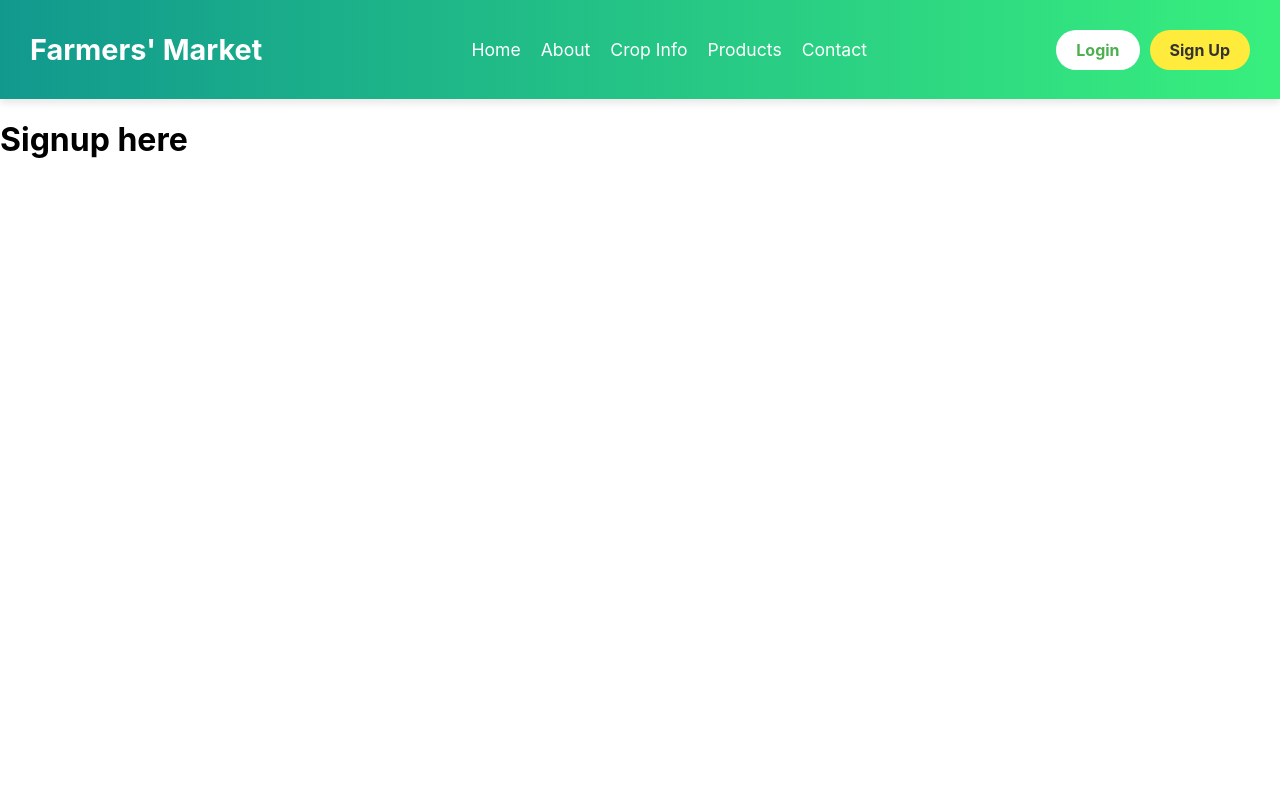
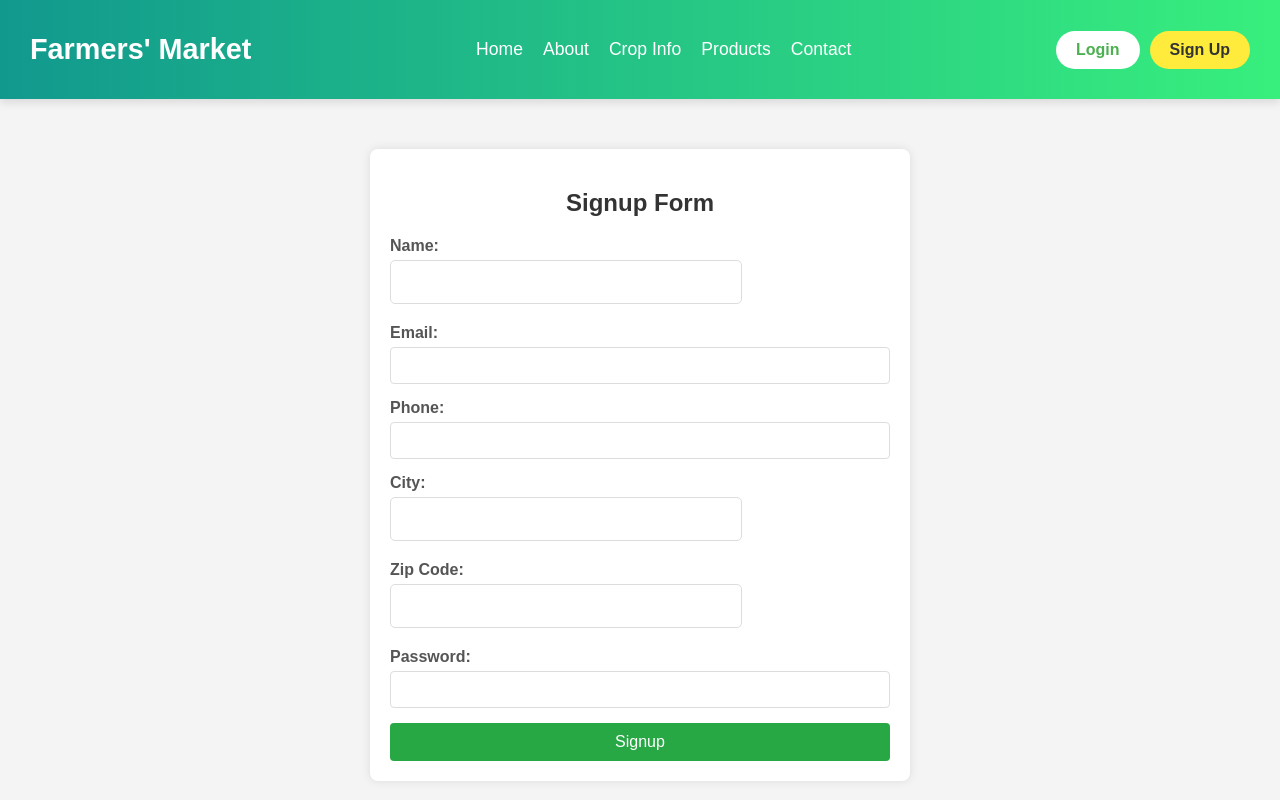
Before and after one commit to PriyankarLavate2005/FarmersMarket, a React (Create React App) app: page /signup in a window 1280 px wide. Shown: the top 800 px of the page. Built offline with nearby package versions, Linux system fonts and the light colour scheme.

Commit message:
Signup Page added

```diff
--- a/package.json
+++ b/package.json
@@ -4,11 +4,10 @@
   "private": true,
   "dependencies": {
     "axios": "^1.7.9",
-    "cra-template": "1.2.0",
     "react": "^19.0.0",
     "react-dom": "^19.0.0",
     "react-router-dom": "^7.0.2",
-    "react-scripts": "5.0.1"
+    "react-scripts": "^5.0.1"
   },
   "scripts": {
     "start": "react-scripts start",
--- /dev/null
+++ b/src/pages/Signup.css
@@ -0,0 +1,54 @@
+body {
+    font-family: 'Arial', sans-serif;
+    background-color: #f4f4f4;
+    margin: 0;
+    padding: 0;
+  }
+
+  .signup-container {
+    width: 100%;
+    max-width: 500px;
+    margin: 50px auto;
+    padding: 20px;
+    background-color: #fff;
+    box-shadow: 0 0 10px rgba(0, 0, 0, 0.1);
+    border-radius: 8px;
+  }
+
+  .signup-container h2 {
+    text-align: center;
+    margin-bottom: 20px;
+    color: #333;
+  }
+
+  .signup-container form {
+    display: flex;
+    flex-direction: column;
+  }
+
+  .signup-container label {
+    margin-bottom: 5px;
+    font-weight: bold;
+    color: #555;
+  }
+
+  .signup-container input {
+    margin-bottom: 15px;
+    padding: 10px;
+    border: 1px solid #ddd;
+    border-radius: 4px;
+  }
+
+  .signup-container button {
+    padding: 10px 20px;
+    background-color: #28a745;
+    border: none;
+    color: white;
+    border-radius: 4px;
+    cursor: pointer;
+    font-size: 16px;
+  }
+
+  .signup-container button:hover {
+    background-color: #218838;
+  }
--- a/src/pages/Signup.js
+++ b/src/pages/Signup.js
@@ -1,8 +1,101 @@
-function Signup(){
-    return(
-        <>
-        <h1>Signup here</h1>
-        </>
-    )
-}
-export default Signup
+import React, { useState } from 'react';
+import './Signup.css';
+
+const Signup = () => {
+  const [formData, setFormData] = useState({
+    name: '',
+    email: '',
+    phone: '',
+    city: '',
+    zip: '',
+    password: ''
+  });
+
+  const handleChange = (e) => {
+    const { name, value } = e.target;
+    setFormData({ ...formData, [name]: value });
+  };
+
+  const handleSubmit = async (e) => {
+    e.preventDefault();
+    try {
+      const response = await fetch('http://localhost:5000/signup', {
+        method: 'POST',
+        headers: {
+          'Content-Type': 'application/json'
+        },
+        body: JSON.stringify(formData)
+      });
+      const result = await response.json();
+      alert(result);
+    } catch (error) {
+      console.error('Error:', error);
+      alert('An error occurred.');
+    }
+  };
+
+  return (
+    <div className="signup-container">
+      <h2>Signup Form</h2>
+      <form onSubmit={handleSubmit}>
+        <label htmlFor="name">Name:</label>
+        <input
+          type="text"
+          id="name"
+          name="name"
+          value={formData.name}
+          onChange={handleChange}
+          required
+        />
+        <label htmlFor="email">Email:</label>
+        <input
+          type="email"
+          id="email"
+          name="email"
+          value={formData.email}
+          onChange={handleChange}
+          required
+        />
+        <label htmlFor="phone">Phone:</label>
+        <input
+          type="tel"
+          id="phone"
+          name="phone"
+          value={formData.phone}
+          onChange={handleChange}
+          required
+        />
+        <label htmlFor="city">City:</label>
+        <input
+          type="text"
+          id="city"
+          name="city"
+          value={formData.city}
+          onChange={handleChange}
+          required
+        />
+        <label htmlFor="zip">Zip Code:</label>
+        <input
+          type="text"
+          id="zip"
+          name="zip"
+          value={formData.zip}
+          onChange={handleChange}
+          required
+        />
+        <label htmlFor="password">Password:</label>
+        <input
+          type="password"
+          id="password"
+          name="password"
+          value={formData.password}
+          onChange={handleChange}
+          required
+        />
+        <button type="submit">Signup</button>
+      </form>
+    </div>
+  );
+};
+
+export default Signup;
```
Also changed, not shown: 2 other files (tests, documents, lock files or other folders).
